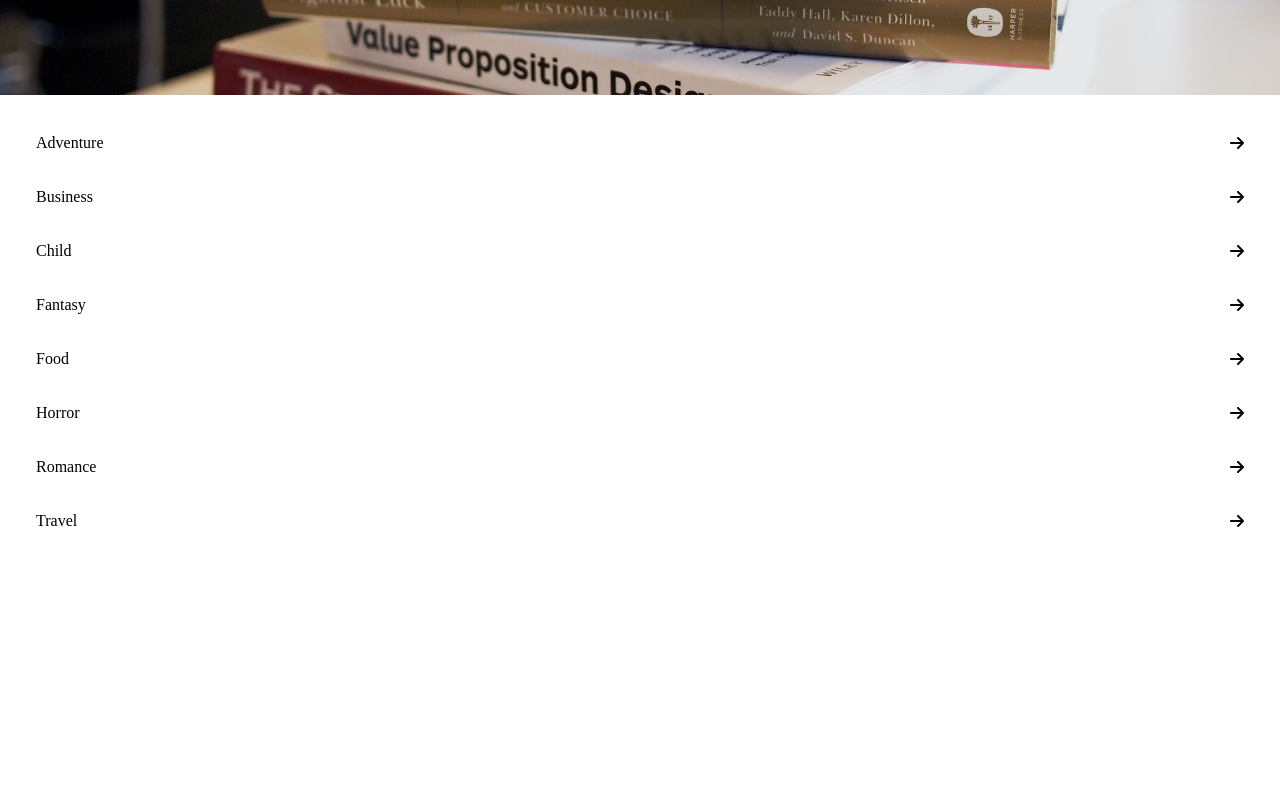
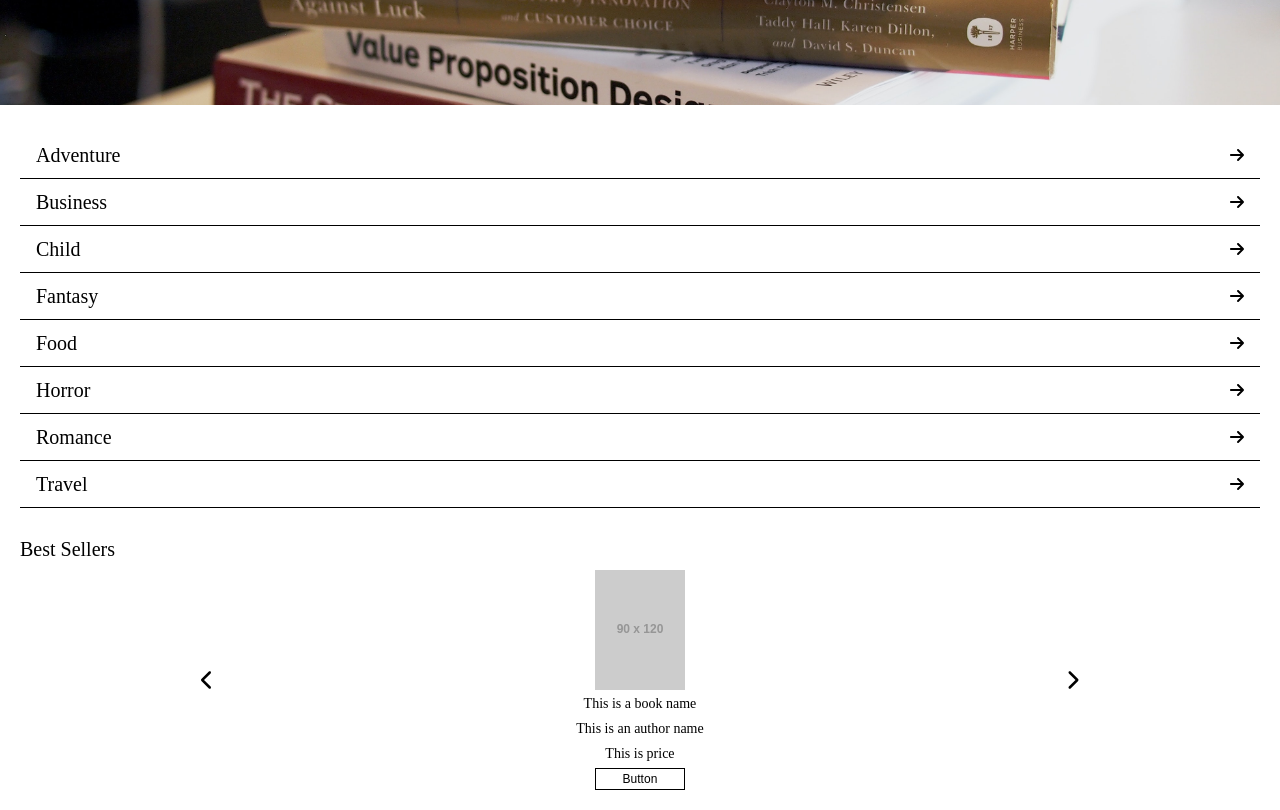
Before and after one commit to tonyxuan2021/the-booktown, a React (Create React App) app: page / in a window 1280 px wide. Shown: the part 300-1110 px from the top of the page. Before the commit the page ends 842 px from the top, so only its background shows below. Built offline with nearby package versions, Linux system fonts and the light colour scheme.

Commit message:
complete book card styling

```diff
--- a/src/App.js
+++ b/src/App.js
@@ -3,6 +3,7 @@
 import Header from "./components/Header/Header";
 import Hero from "./components/Hero/Hero";
 import Category from "./components/Category/Category";
+import Card from "./components/Card/Card";
 
 class App extends Component {
   render() {
@@ -11,6 +12,7 @@
         <Header />
         <Hero />
         <Category />
+        <Card />
       </div>
     );
   }
--- /dev/null
+++ b/src/components/Button/Button.js
@@ -0,0 +1,12 @@
+import React from "react";
+import "./Button.scss";
+
+const Button = () => {
+  return (
+    <div>
+      <button className="btn">Button</button>
+    </div>
+  );
+};
+
+export default Button;
--- /dev/null
+++ b/src/components/Button/Button.scss
@@ -0,0 +1,17 @@
+
+.btn {
+    border: 1px solid black;
+    color: black;
+    background-color: transparent;
+    padding: 3px 10px;
+    text-align: center;
+    text-decoration: none;
+    display: inline-block;
+    font-size: 1.2rem;
+    transition: 0.3s;
+    width: 9rem;
+
+    &:hover {
+    background-color: #b5e48c;
+    }
+}
--- /dev/null
+++ b/src/components/Card/Card.js
@@ -0,0 +1,30 @@
+import React from "react";
+import Button from "../Button/Button";
+import "./Card.scss";
+import { FontAwesomeIcon } from "@fortawesome/react-fontawesome";
+import { faChevronLeft } from "@fortawesome/free-solid-svg-icons";
+import { faChevronRight } from "@fortawesome/free-solid-svg-icons";
+
+const Card = () => {
+  return (
+    <div className="card__main__wrapper">
+      <p className="card__title">Best Sellers</p>
+      <div className="card__flex">
+        <FontAwesomeIcon icon={faChevronLeft} className="card__chevron--left" />
+        <div className="card__wrapper">
+          <img src="https://via.placeholder.com/90x120"></img>
+          <p>This is a book name</p>
+          <p>This is an author name</p>
+          <p>This is price</p>
+          <Button />
+        </div>
+        <FontAwesomeIcon
+          icon={faChevronRight}
+          className="card__chevron--right"
+        />
+      </div>
+    </div>
+  );
+};
+
+export default Card;
--- /dev/null
+++ b/src/components/Card/Card.scss
@@ -0,0 +1,36 @@
+
+.card {
+
+    &__main__wrapper {
+        padding: 0 2rem;
+        margin-bottom: 2rem;
+    }
+
+    &__title {
+        margin-bottom: 1rem;
+        font-size: 2rem;
+    }
+
+    &__flex {
+        display: flex;
+        align-items: center;
+    }
+
+    &__wrapper {
+        display: flex;
+        flex-direction: column;
+        justify-content: center;
+        align-items: center;
+        gap: 0.3rem;
+    }
+
+    &__chevron {
+        &--left {
+            font-size: 2rem;
+        }
+
+        &--right {
+            font-size: 2rem;
+        }
+    }
+}
--- a/src/components/Category/Category.scss
+++ b/src/components/Category/Category.scss
@@ -4,17 +4,18 @@
     &__wrapper {
         display: flex;
         flex-direction: column;
-        gap: 1.2rem;
         font-size: 1.6rem;
         padding: 0;
         justify-content: center;
         padding: 0 2rem;
+        margin-bottom: 3rem;
 
 
         li {
             list-style: none;
             margin: 0;
-            padding: 1rem 1.6rem;
+            padding: 1.2rem 1.6rem;
+            font-size: 2rem;
         }
     }
 
@@ -24,10 +25,10 @@
             justify-content: space-between;
             align-items: center;
             margin: 0;
+            border-bottom: 1px solid black;
             transition: 0.3s;
 
             &:hover {
-                border-bottom: 1px solid black;
                 cursor: pointer;
                 background-color: #b5e48c;
             }
--- a/src/components/Header/Header.scss
+++ b/src/components/Header/Header.scss
@@ -8,7 +8,7 @@
         display: flex;
         justify-content: space-between;
         align-items: center;
-        margin-bottom: 1rem;
+        margin-bottom: 2rem;
     }
 
     &--right {
```
